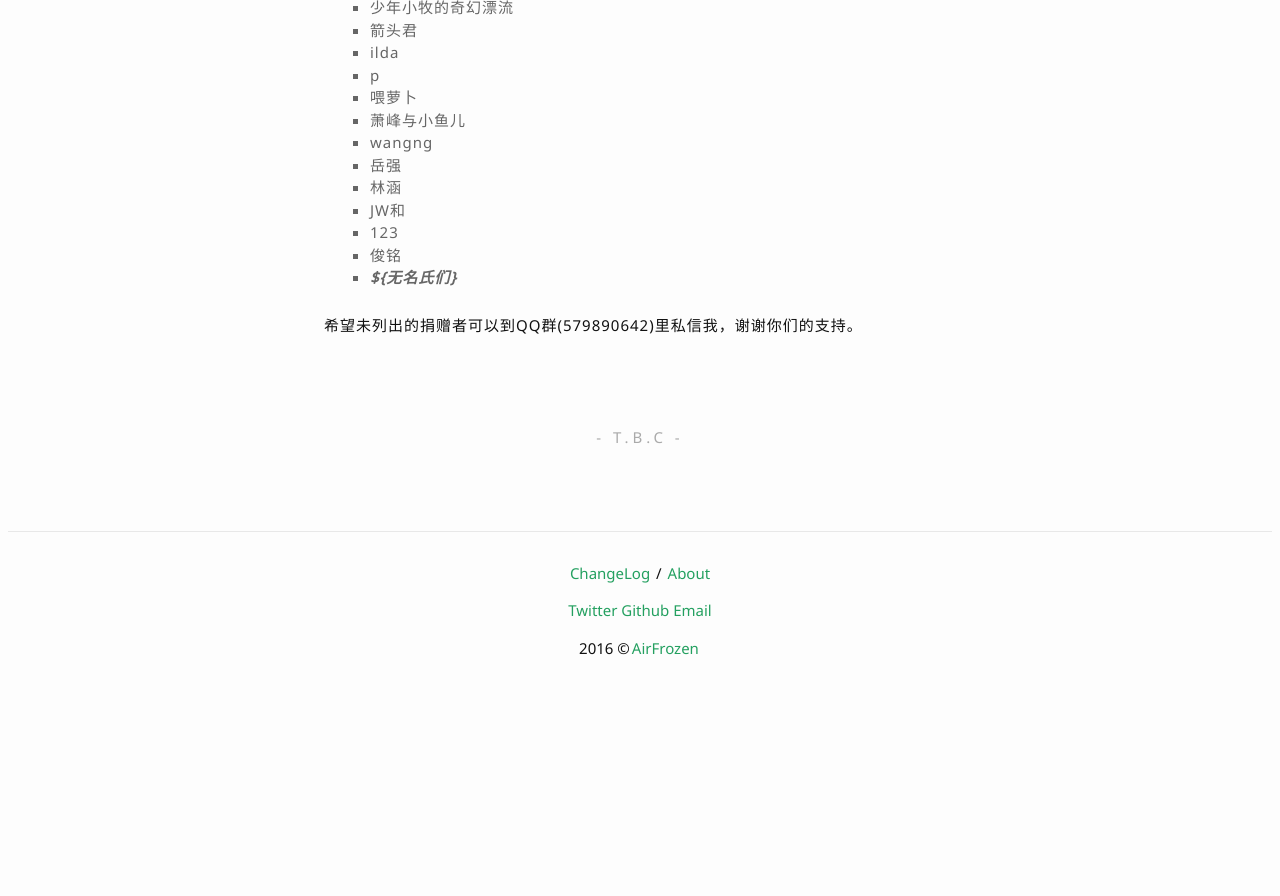
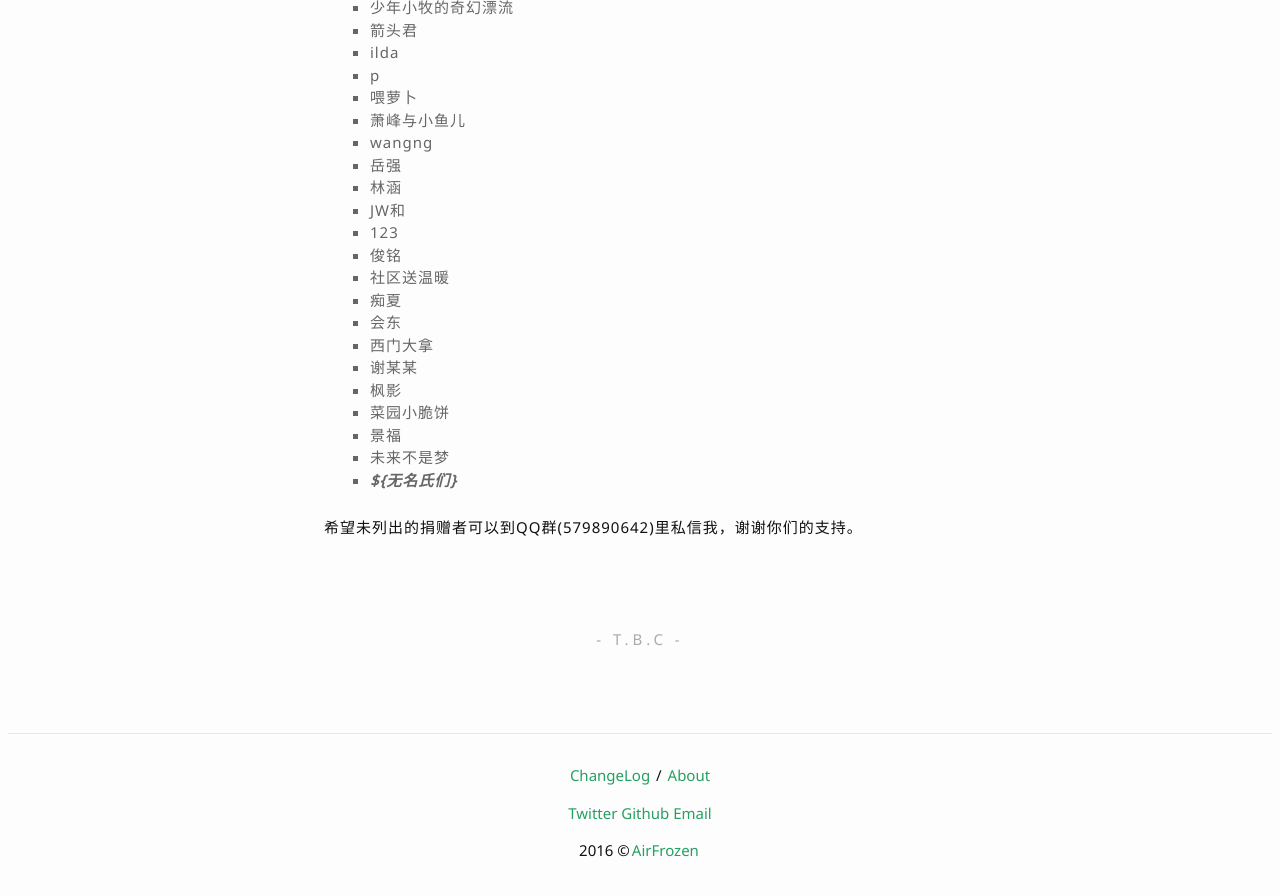
Before and after one commit to hyongbai/AirFrozen, a Jekyll site: the page built from _posts/2016-07-08-about.md, in a window 1280 px wide and 900 px high, scrolled down 2311 px. Shown: the top 896 px of the window. Built offline with Jekyll 4.4.1, drawn with Linux system fonts in a browser that asks for light colours; nearby versions of some CDN libraries; before the commit the page ends 3008 px from its top, so only the background shows below that.

Commit message:
【更新】捐赠名单

```diff
--- a/_posts/2016-07-08-about.md
+++ b/_posts/2016-07-08-about.md
@@ -95,6 +95,15 @@ AirFrozen目前免费以后也将免费且不设上限。
 - JW和
 - 123
 - 俊铭
+- 社区送温暖
+- 痴夏
+- 会东
+- 西门大拿
+- 谢某某
+- 枫影
+- 菜园小脆饼
+- 景福
+- 未来不是梦
 - ***${无名氏们}***
 
 希望未列出的捐赠者可以到QQ群(579890642)里私信我，谢谢你们的支持。
```
